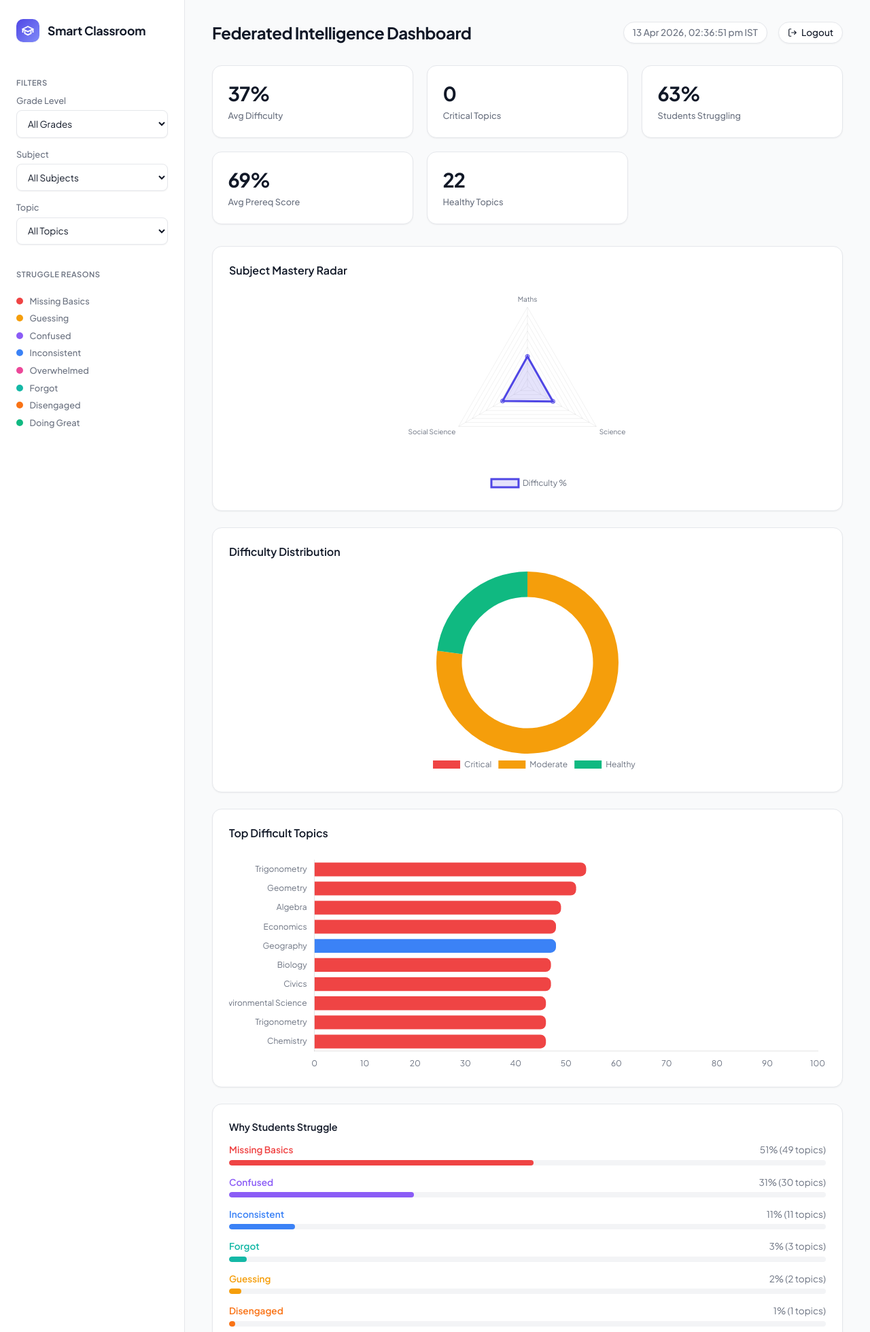
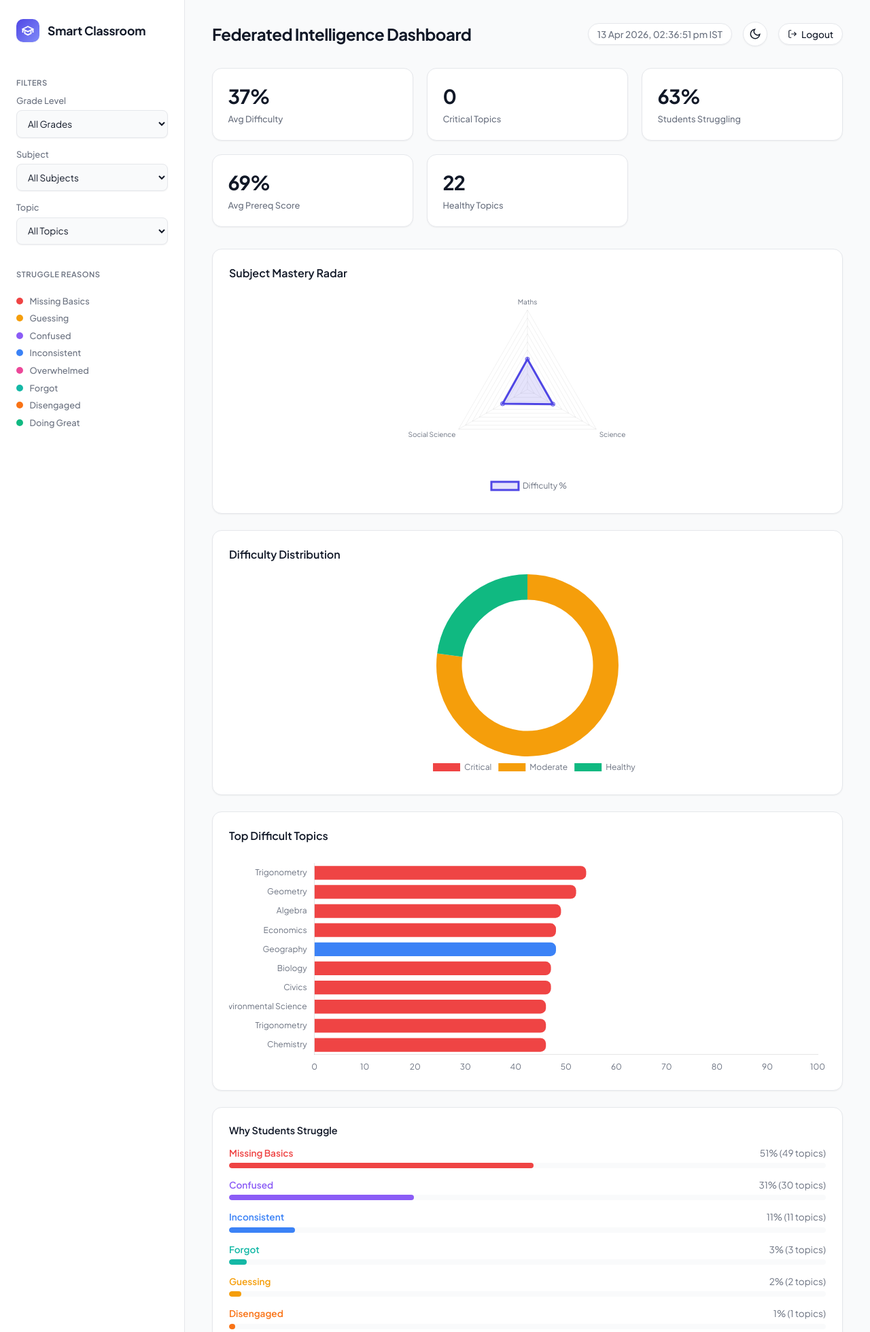
Before and after one commit to korrakiran/smart_classroom, a Flask app: page / in a window 1280 px wide. Shown: the top 1960 px of the page at 68% size. Run offline with Flask 3, Linux system fonts and the light colour scheme; the visitor is signed in with stand-in values (Sample User, id 1).

Commit message:
UI changes

```diff
--- a/templates/dashboard.html
+++ b/templates/dashboard.html
@@ -23,10 +23,22 @@
       --sidebar: 272px;
       --shadow-sm: 0 1px 2px 0 rgba(0, 0, 0, 0.05);
       --shadow: 0 4px 6px -1px rgba(0, 0, 0, 0.1), 0 2px 4px -1px rgba(0, 0, 0, 0.06);
+      --chart-grid: rgba(0, 0, 0, 0.06);
+      --transition: all 0.2s ease;
+    }
+
+    [data-theme="dark"] {
+      --bg: #0B0F1A;
+      --surface: #151C2C;
+      --border: #2D3748;
+      --text: #F9FAFB;
+      --dim: #94A3B8;
+      --shadow-sm: 0 1px 2px 0 rgba(0, 0, 0, 0.5);
+      --chart-grid: rgba(255, 255, 255, 0.08);
     }
     *{box-sizing:border-box;margin:0;padding:0;}
     body{font-family:'Plus Jakarta Sans',sans-serif;background:var(--bg);color:var(--text);
-      display:flex;min-height:100vh;overflow:hidden;}
+      display:flex;min-height:100vh;overflow:hidden;transition:var(--transition);}
 
     /* ── Sidebar ── */
     #sidebar{width:var(--sidebar);background:var(--surface);
@@ -41,7 +53,7 @@
       letter-spacing:0.5px;margin-bottom:.75rem;margin-top:1.25rem;}
     .filter-box{margin-bottom:1rem;}
     .filter-box label{display:block;font-size:.8rem;font-weight:500;color:var(--dim);margin-bottom:.4rem;}
-    select{width:100%;padding:.6rem .75rem;background:#fff;border:1px solid var(--border);
+    select{width:100%;padding:.6rem .75rem;background:var(--bg);border:1px solid var(--border);
       border-radius:8px;color:var(--text);font-family:inherit;cursor:pointer;font-size:.85rem;
       box-shadow:var(--shadow-sm); transition: border-color 0.15s, box-shadow 0.15s;}
     select:focus{outline:none;border-color:var(--primary);box-shadow:0 0 0 3px var(--primary-glow);}
@@ -89,7 +101,7 @@
     .reason-bar-wrap{display:flex;flex-direction:column;gap:1rem;}
     .reason-item{display:flex;flex-direction:column;gap:.4rem;}
     .reason-label{display:flex;justify-content:space-between;font-size:.85rem;}
-    .reason-track{height:8px;border-radius:4px;background:#f3f4f6;overflow:hidden;}
+    .reason-track{height:8px;border-radius:4px;background:var(--bg);overflow:hidden;}
     .reason-fill{height:100%;border-radius:4px;transition:width .5s;}
 
     /* Action cards */
@@ -106,11 +118,11 @@
       overflow:hidden;margin-bottom:2rem;box-shadow:var(--shadow-sm);}
     .table-wrap{max-height:400px;overflow-y:auto;}
     table{width:100%;border-collapse:collapse;}
-    th{background:#f9fafb;text-align:left;padding:1rem 1.25rem;font-size:.75rem;
+    th{background:var(--bg);text-align:left;padding:1rem 1.25rem;font-size:.75rem;
       font-weight:600;color:var(--dim);text-transform:uppercase;letter-spacing:.5px;
       position:sticky;top:0;z-index:5;border-bottom:1px solid var(--border);}
     td{padding:1rem 1.25rem;border-bottom:1px solid var(--border);font-size:.85rem;color:var(--text);font-weight:500;}
-    tr:hover td{background:#f9fafb;}
+    tr:hover td{background:var(--bg);opacity:0.8;}
     .badge{padding:.3rem .7rem;border-radius:6px;font-size:.7rem;font-weight:600;white-space:nowrap;}
     .br{background:#fef2f2;color:var(--red);}
     .ba{background:#fffbeb;color:var(--amber);}
@@ -133,14 +145,14 @@
       box-shadow:0 20px 40px rgba(0,0,0,0.1);overflow:hidden;
       animation:slideUp .3s ease-out;}
     @keyframes slideUp{from{transform:translateY(20px);opacity:0}to{transform:translateY(0);opacity:1}}
-    .chat-hdr{padding:1.2rem 1.25rem;background:#f9fafb;
+    .chat-hdr{padding:1.2rem 1.25rem;background:var(--bg);
       border-bottom:1px solid var(--border);display:flex;align-items:center;gap:.7rem;}
-    .chat-body{flex:1;padding:1.25rem;overflow-y:auto;display:flex;flex-direction:column;gap:12px;background:#fff;}
-    .chat-foot{padding:1rem;border-top:1px solid var(--border);display:flex;gap:8px;background:#f9fafb;}
+    .chat-body{flex:1;padding:1.25rem;overflow-y:auto;display:flex;flex-direction:column;gap:12px;background:var(--surface);}
+    .chat-foot{padding:1rem;border-top:1px solid var(--border);display:flex;gap:8px;background:var(--bg);}
     .msg{padding:.75rem 1rem;border-radius:12px;font-size:.85rem;line-height:1.5;max-width:85%;font-weight:500;}
     .mu{background:var(--primary);color:#fff;align-self:flex-end;border-bottom-right-radius:4px;}
-    .ma{background:#f3f4f6;color:var(--text);align-self:flex-start;border-bottom-left-radius:4px;}
-    .chat-input{flex:1;background:#fff;border:1px solid var(--border);
+    .ma{background:var(--bg);color:var(--text);align-self:flex-start;border-bottom-left-radius:4px;}
+    .chat-input{flex:1;background:var(--bg);border:1px solid var(--border);
       border-radius:20px;padding:.6rem 1rem;color:var(--text);font-family:inherit;font-size:.85rem;}
     .chat-input:focus{outline:none;border-color:var(--primary);box-shadow:0 0 0 3px var(--primary-glow);}
     .chat-send{background:var(--primary);border:none;border-radius:50%;width:35px;height:35px;
@@ -188,6 +200,10 @@
     <h2>Federated Intelligence Dashboard</h2>
     <div style="display:flex; align-items:center; gap: 1rem;">
       <div id="clock" class="clock"></div>
+      <button id="theme-toggle" onclick="toggleTheme()" style="background:var(--surface); border:1px solid var(--border); border-radius:20px; width:36px; height:36px; display:flex; align-items:center; justify-content:center; cursor:pointer; box-shadow:var(--shadow-sm); color:var(--text); transition:var(--transition);">
+        <svg id="sun-icon" width="18" height="18" viewBox="0 0 24 24" fill="none" stroke="currentColor" stroke-width="2" style="display:none;"><circle cx="12" cy="12" r="5"/><path d="M12 1v2M12 21v2M4.22 4.22l1.42 1.42M18.36 18.36l1.42 1.42M1 12h2M21 12h2M4.22 19.78l1.42-1.42M18.36 5.64l1.42-1.42"/></svg>
+        <svg id="moon-icon" width="18" height="18" viewBox="0 0 24 24" fill="none" stroke="currentColor" stroke-width="2"><path d="M21 12.79A9 9 0 1 1 11.21 3 7 7 0 0 0 21 12.79z"/></svg>
+      </button>
       <button onclick="window.location.href='/auth/logout'" style="background:var(--surface); border:1px solid var(--border); border-radius:20px; padding:0.4rem 0.8rem; font-family:inherit; font-weight:500; font-size:.85rem; color:var(--text); cursor:pointer; box-shadow:var(--shadow-sm); display:flex; align-items:center; gap:0.4rem; transition: background 0.2s;">
         <svg width="14" height="14" viewBox="0 0 24 24" fill="none" stroke="currentColor" stroke-width="2"><path d="M9 21H5a2 2 0 0 1-2-2V5a2 2 0 0 1 2-2h4M16 17l5-5-5-5M21 12H9"/></svg>
         Logout
@@ -319,6 +335,7 @@ let charts = {};
 
 // ── Init ──────────────────────────────────────────────────────────────────────
 function init() {
+  applyInitialTheme();
   if (!RAW.length) return;
   const classes  = [...new Set(RAW.map(d=>d.class))].sort((a,b)=>a-b);
   const subjects = [...new Set(RAW.map(d=>d.subject))].sort();
@@ -447,8 +464,10 @@ function renderTable(data) {
 
 // ── Charts ────────────────────────────────────────────────────────────────────
   function renderCharts(data) {
-    Chart.defaults.color="#6b7280";
+    const isDark = document.documentElement.getAttribute("data-theme") === "dark";
+    Chart.defaults.color = isDark ? "#94a3b8" : "#6b7280";
     Chart.defaults.font.family="'Plus Jakarta Sans'";
+    const gridColor = isDark ? "rgba(255,255,255,0.08)" : "rgba(0,0,0,0.06)";
 
     // Radar
     const subLabels = [...new Set(RAW.map(d=>d.subject))];
@@ -465,7 +484,7 @@ function renderTable(data) {
       }]},
       options:{responsive:true,maintainAspectRatio:false,
         scales:{r:{beginAtZero:true,max:100,ticks:{display:false},
-          grid:{color:"rgba(0,0,0,.06)"},angleLines:{color:"rgba(0,0,0,.06)"}}},
+          grid:{color:gridColor},angleLines:{color:gridColor}}},
         plugins:{legend:{position:"bottom"}}}
     });
 
@@ -503,7 +522,7 @@ function renderTable(data) {
     },
     options:{
       indexAxis:"y",responsive:true,maintainAspectRatio:false,
-      scales:{x:{max:100,grid:{display:false}},y:{grid:{display:false}}},
+      scales:{x:{max:100,grid:{display:false},ticks:{color:isDark?"#94a3b8":"#6b7280"}},y:{grid:{display:false},ticks:{color:isDark?"#94a3b8":"#6b7280"}}},
       plugins:{legend:{display:false},tooltip:{callbacks:{
         afterLabel: ctx => {
           const d=top10[ctx.dataIndex];
@@ -572,6 +591,35 @@ function addMsg(txt,cls){
   return id;
 }
 
+// ── Theme Management ──────────────────────────────────────────────────────────
+function toggleTheme() {
+  const html = document.documentElement;
+  const current = html.getAttribute("data-theme");
+  const next = current === "dark" ? "light" : "dark";
+  html.setAttribute("data-theme", next);
+  localStorage.setItem("theme", next);
+  updateThemeIcons(next);
+  updateAll(); // Re-render charts with new theme colors
+}
+
+function updateThemeIcons(theme) {
+  const sun = document.getElementById("sun-icon");
+  const moon = document.getElementById("moon-icon");
+  if (theme === "dark") {
+    sun.style.display = "block";
+    moon.style.display = "none";
+  } else {
+    sun.style.display = "none";
+    moon.style.display = "block";
+  }
+}
+
+function applyInitialTheme() {
+  const saved = localStorage.getItem("theme") || "light";
+  document.documentElement.setAttribute("data-theme", saved);
+  updateThemeIcons(saved);
+}
+
 init();
 </script>
 </body>
```
Also changed, not shown: check_db.py (added, +35 -0 lines), templates/login.html (+48 -1 lines).
